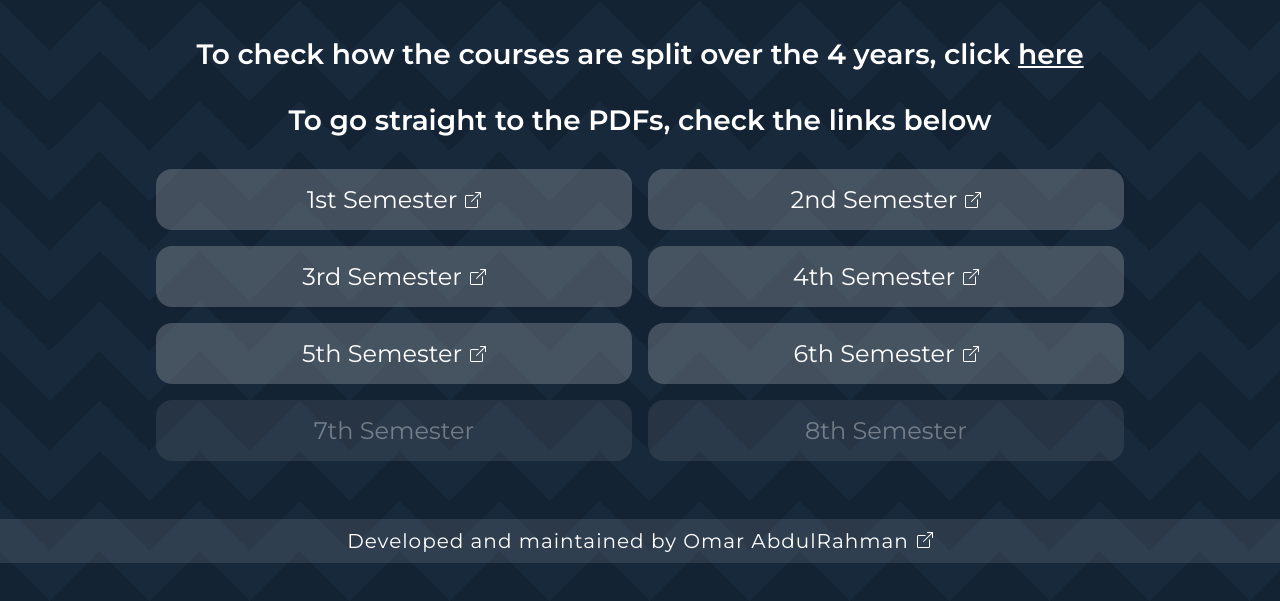
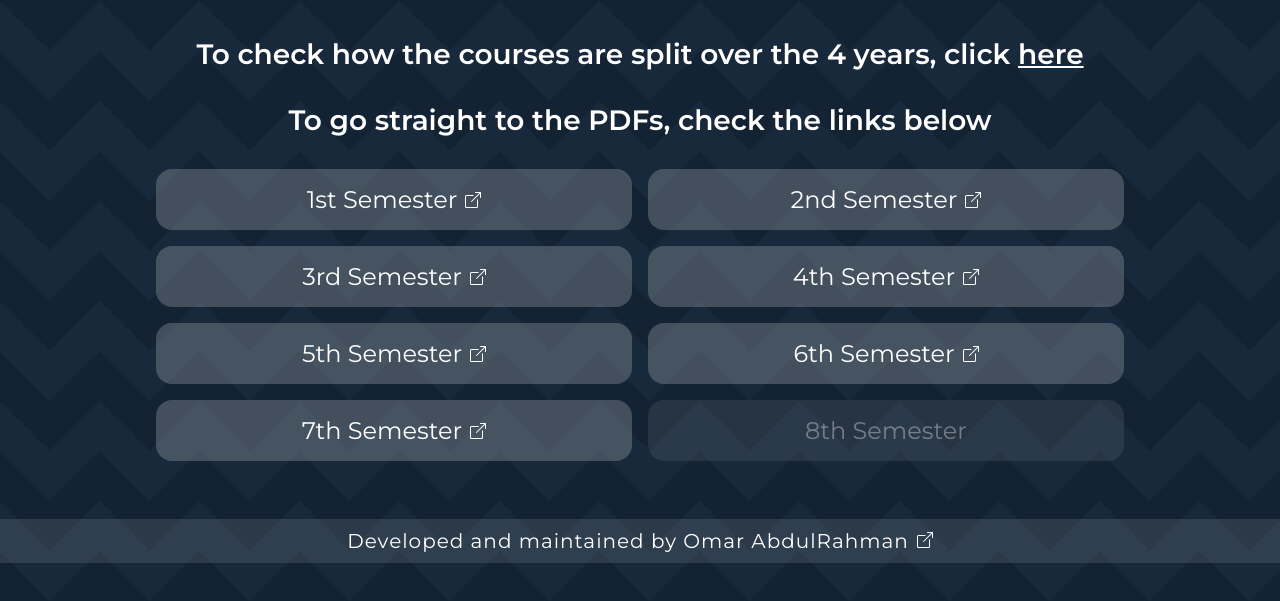
Before and after one commit to omarr45/fcis-home, a plain HTML site: page index.html in a window 1280 px wide. Shown: the part 99-700 px from the top of the page. Drawn offline with Linux system fonts and the light colour scheme.

Commit message:
added 7th Sem link

```diff
--- a/index.html
+++ b/index.html
@@ -40,7 +40,7 @@
         <a href="https://4th.fcis2023.me/" target="_blank">4th Semester</a>
         <a href="https://5th.fcis2023.me/" target="_blank">5th Semester</a>
         <a href="https://6th.fcis2023.me/" target="_blank">6th Semester</a>
-        <a href="https://7th.fcis2023.me/" target="_blank" class="disabled">7th Semester</a>
+        <a href="https://7th.fcis2023.me/" target="_blank">7th Semester</a>
         <a href="https://8th.fcis2023.me/" target="_blank" class="disabled">8th Semester</a>
       </div>
     </main>
```
